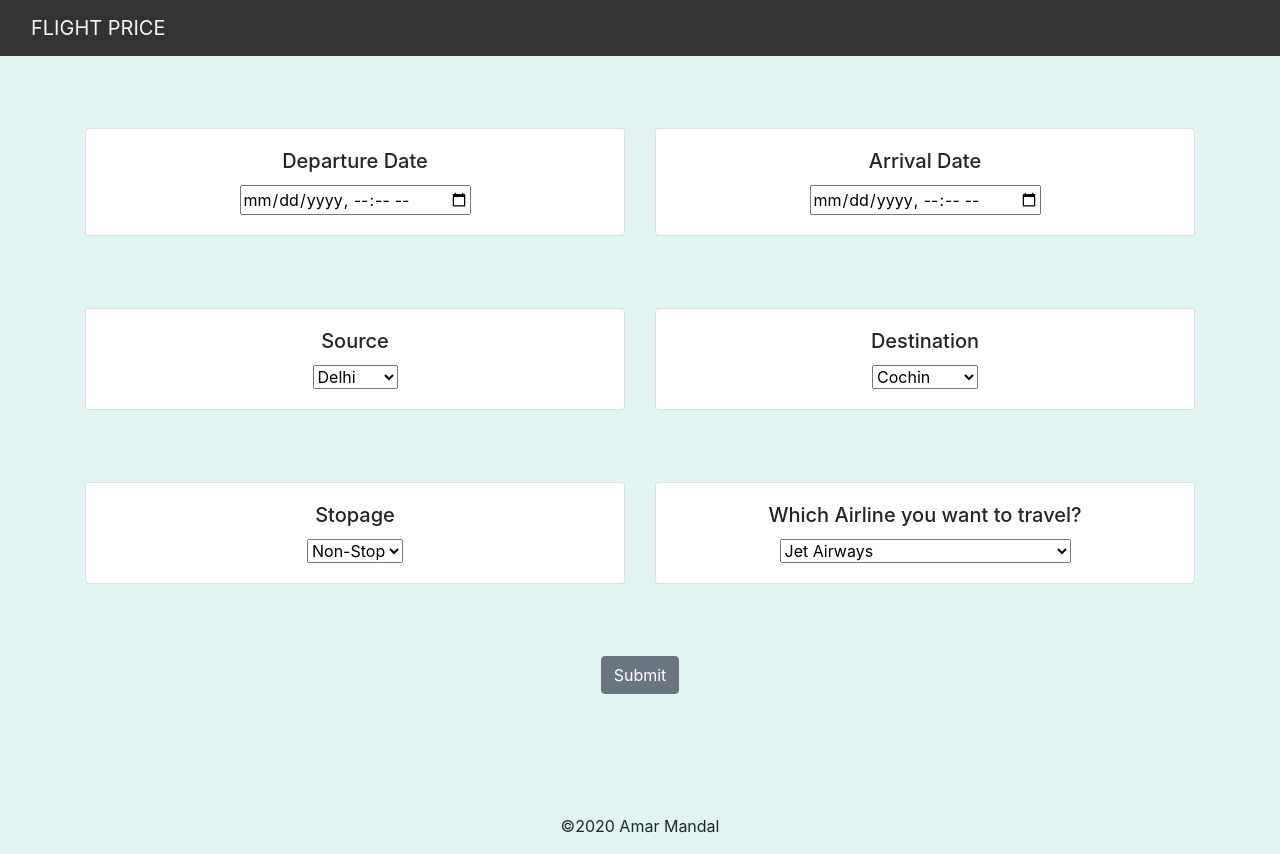
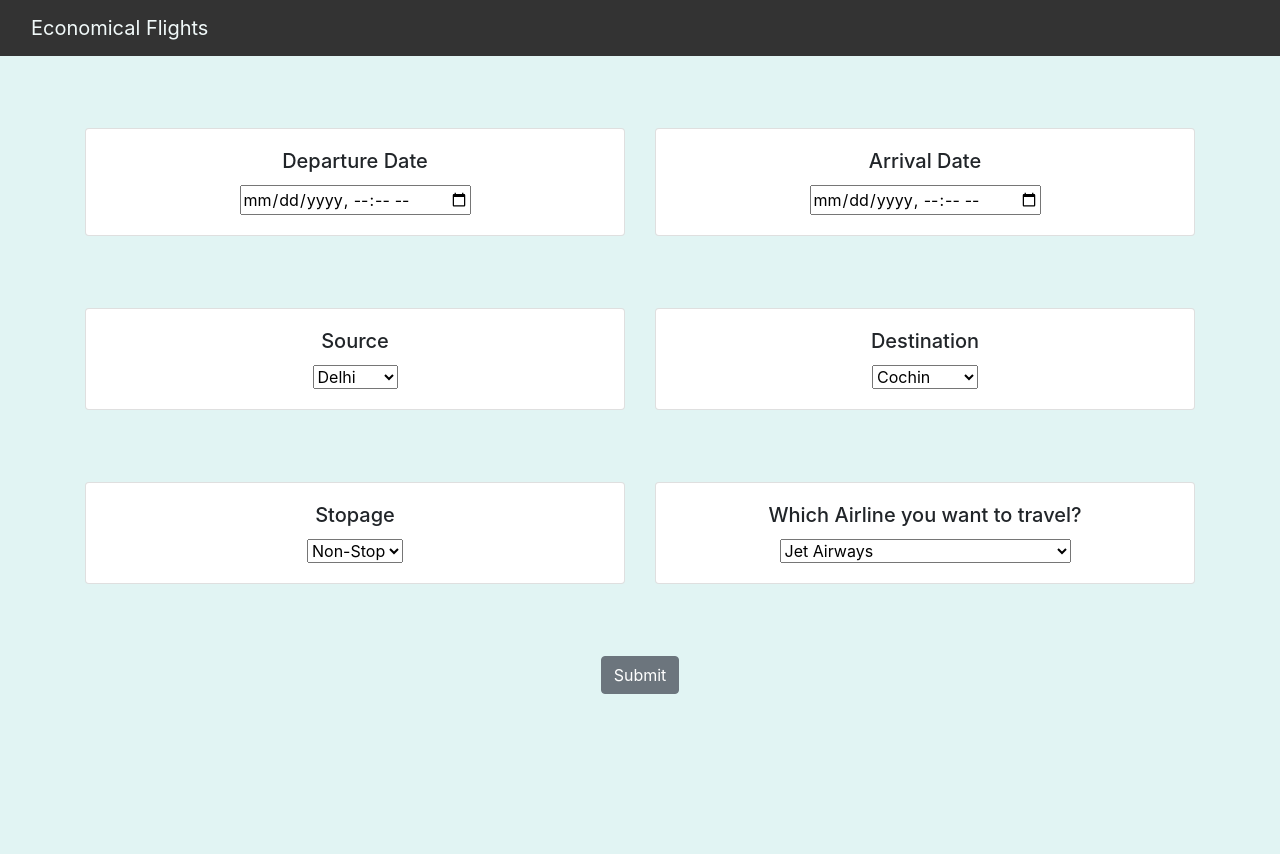
Before and after one commit to mitul01/EconomicalFlights, a Flask app: page / in a window 1280 px wide. After the commit the page ends 694 px from the top, so only its background shows below. Run offline with Flask 2, Linux system fonts and the light colour scheme; parts of the project's set-up code (start-up, migrations or seed data) failed here and were passed over; some libraries are stand-ins or nearby versions.

Commit message:
Update home.html

```diff
--- a/templates/home.html
+++ b/templates/home.html
@@ -3,7 +3,7 @@
 <head>
     <meta charset="UTF-8">
     <meta name="viewport" content="width=device-width, initial-scale=1.0">
-    <title>Flight Price Prediction</title>
+    <title>Economical Flights</title>
 
 
     <!-- BootStrap -->
@@ -23,7 +23,7 @@
     <nav class="navbar navbar-inverse navbar-fixed-top">
         <div class="container-fluid">
             <div class="navbar-header">
-                <a class="navbar-brand" href="/">FLIGHT PRICE</a>
+                <a class="navbar-brand" href="/">Economical Flights</a>
             </div>
         </div>
     </nav>
@@ -160,7 +160,6 @@
 
         <br>
         <br>
-        <p>©2020 Amar Mandal</p>
 
     </div>
 
```
